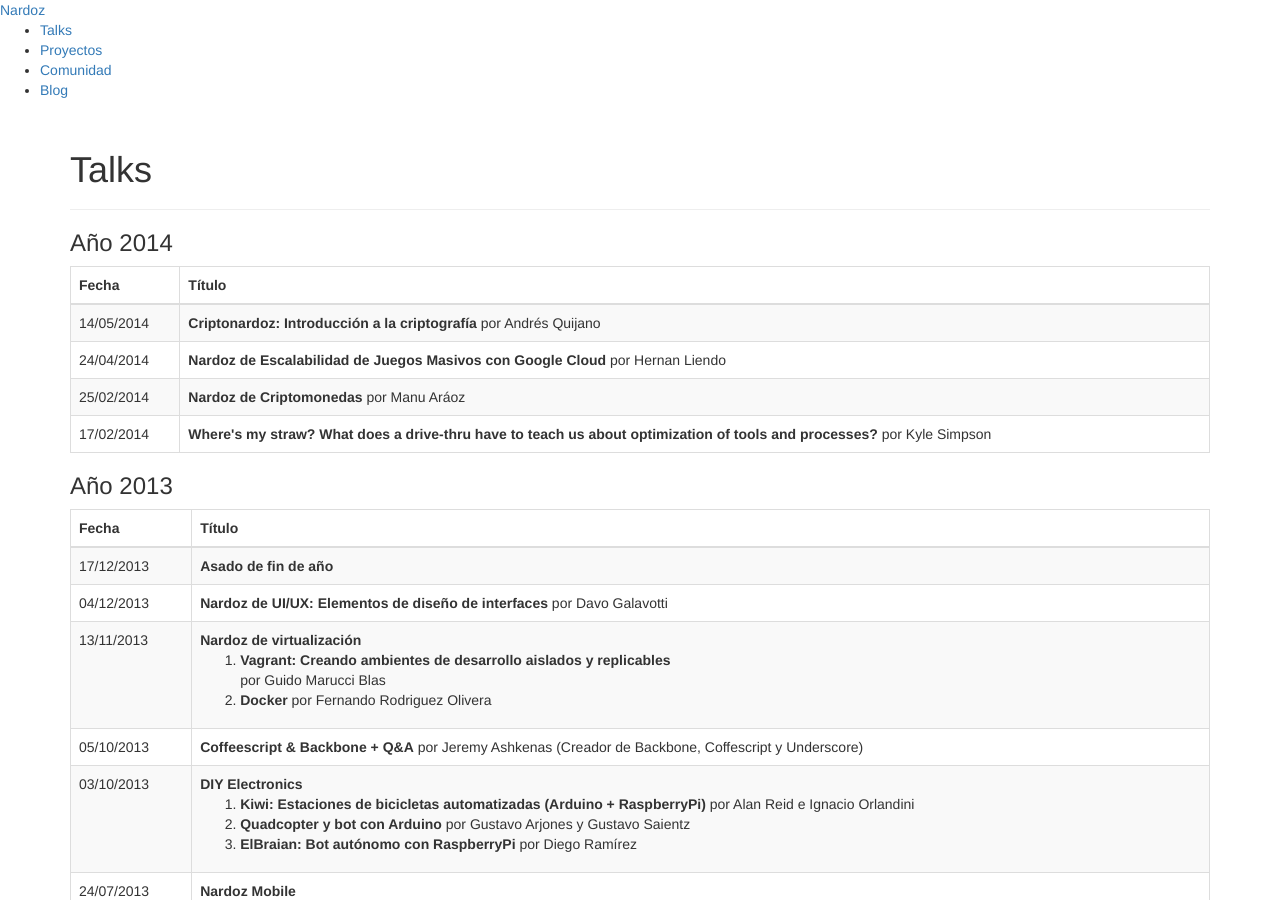
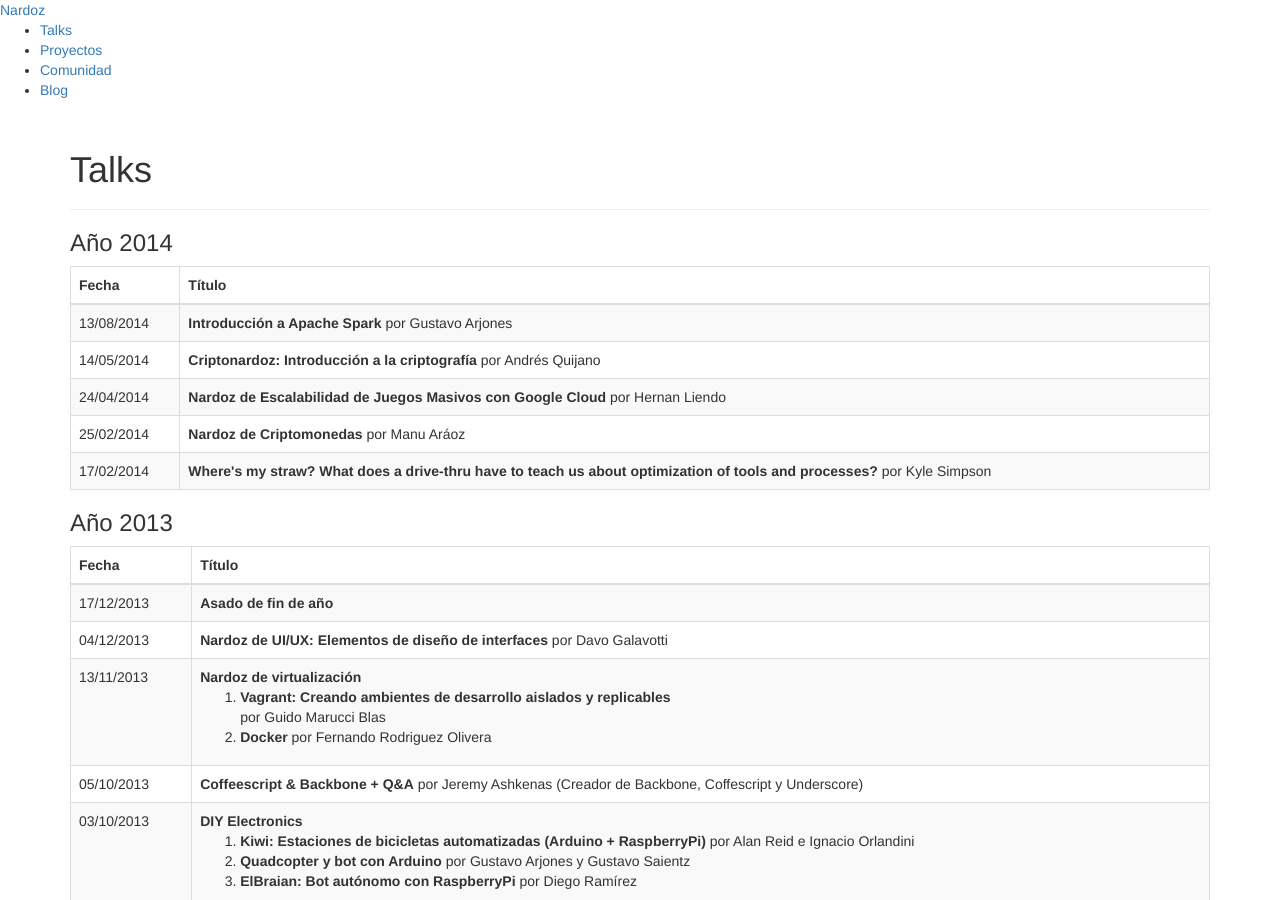
Before and after one commit to Nardoz/nardoz.github.com, a Jekyll site: the page built from talks.html, in a window 1280 px wide and 900 px high. Built offline with Jekyll 4.4.1, drawn with Linux system fonts in a browser that asks for light colours; nearby versions of some CDN libraries; library files that are not in the unit come from our copies.

Commit message:
added talk

```diff
--- a/index.html
+++ b/index.html
@@ -14,6 +14,12 @@ title: Talks
     </tr>
   </thead>
   <tbody>
+    <tr>
+      <td>13/08/2014</td>
+      <td>
+        <strong>Introducción a Apache Spark</strong> por Gustavo Arjones
+      </td>
+    </tr>
     <tr>
       <td>14/05/2014</td>
       <td>
--- a/talks.html
+++ b/talks.html
@@ -18,6 +18,12 @@ title: Talks
       </tr>
     </thead>
     <tbody>
+      <tr>
+        <td>13/08/2014</td>
+        <td>
+          <strong>Introducción a Apache Spark</strong> por Gustavo Arjones
+        </td>
+      </tr>
       <tr>
         <td>14/05/2014</td>
         <td>
```
